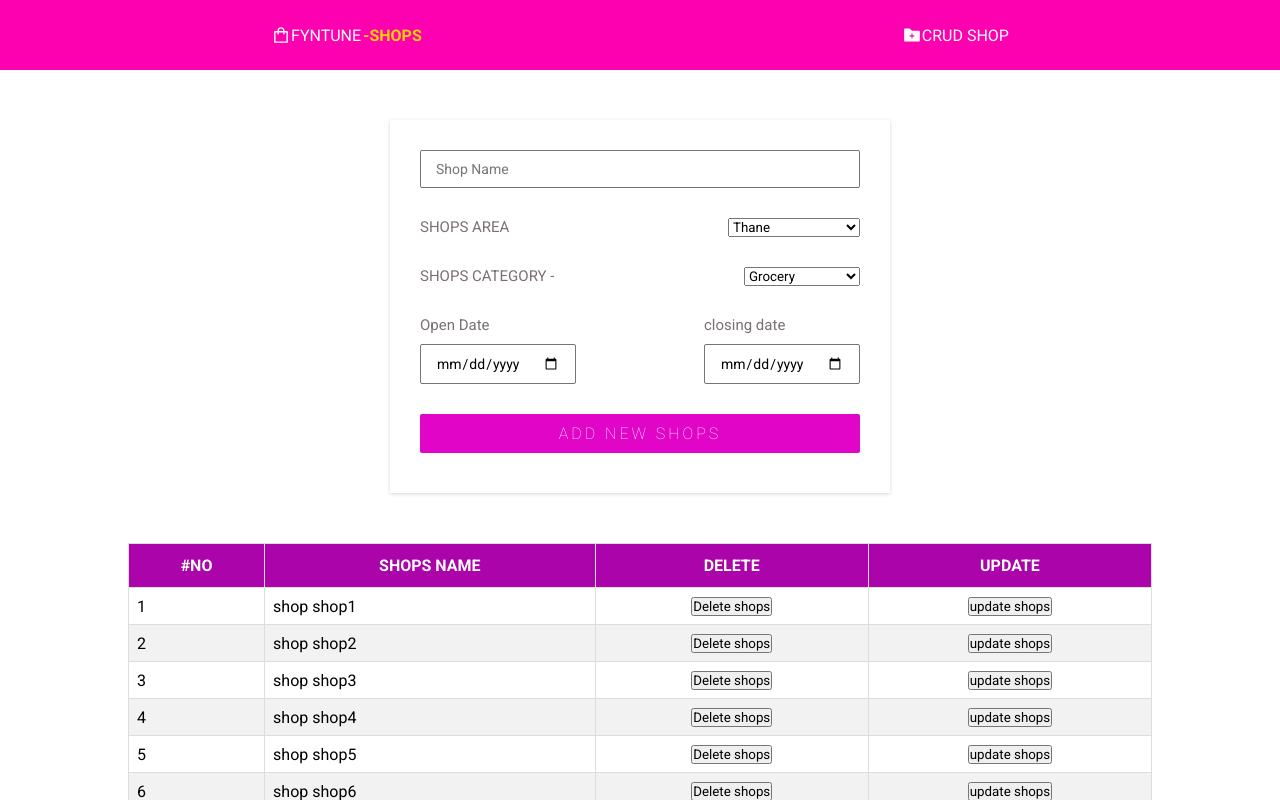
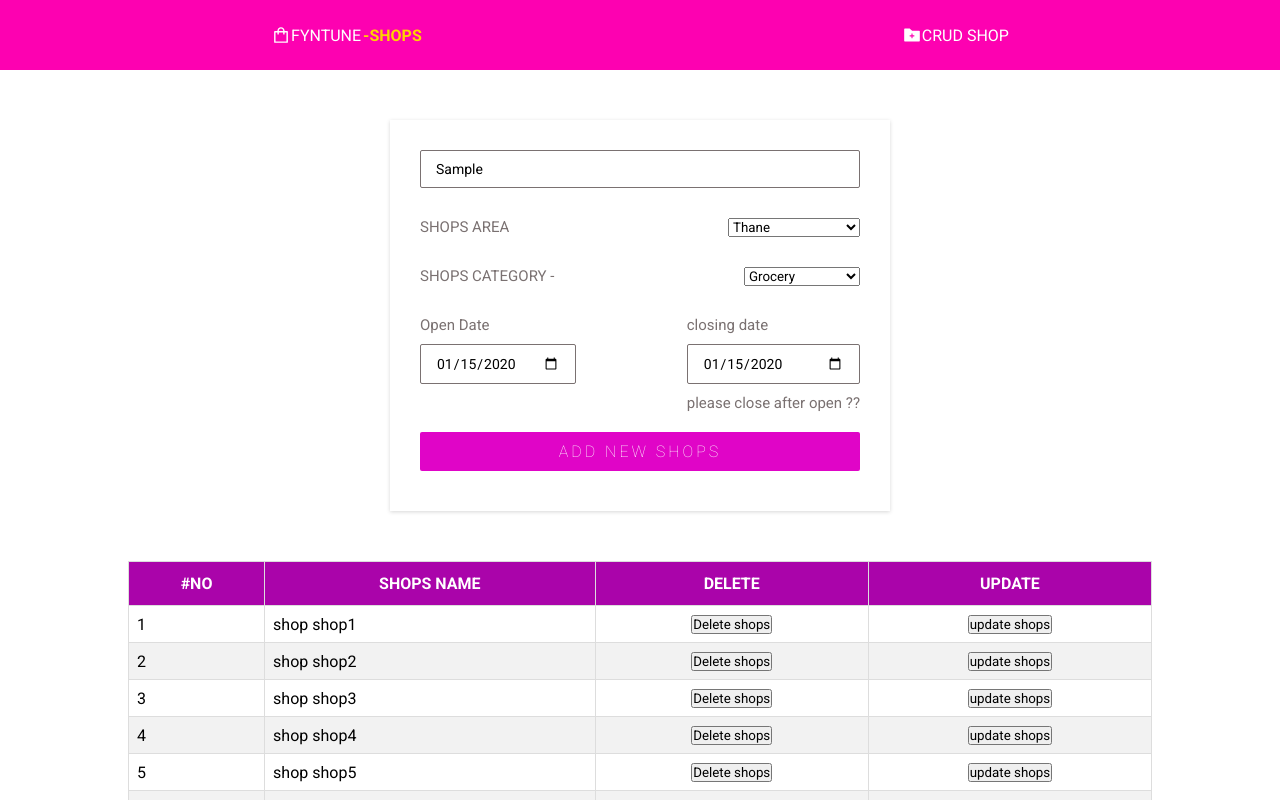
Before and after one commit to Imran-2022/FYNTUNE-SHOPS, a React (Create React App) app: page /add-shops in a window 1280 px wide. Both pictures are taken after typing "Sample", "2020-01-15", "2020-01-15" into the empty fields and a click on the input "ADD NEW SHOPS". Shown: the top 800 px of the page. Built offline with nearby package versions, Linux system fonts and the light colour scheme.

Commit message:
closing date validate:

```diff
--- a/package.json
+++ b/package.json
@@ -6,6 +6,7 @@
     "@testing-library/jest-dom": "^5.16.4",
     "@testing-library/react": "^13.2.0",
     "@testing-library/user-event": "^13.5.0",
+    "moment": "^2.29.3",
     "react": "^18.1.0",
     "react-dom": "^18.1.0",
     "react-hook-form": "^7.31.2",
--- a/src/components/addShops/AddShops.js
+++ b/src/components/addShops/AddShops.js
@@ -5,26 +5,36 @@ import { shops} from '../../redux/actions';
 import "./Form.css"
 import "./Modal.css"
 import ShopsList from './ShopsList';
+import moment from 'moment';
+const AddShops = () => {
+    const [error,setError]=useState({
+        closeD:false
+    });
 
-const AddShops = () => {
     const storeLength = useSelector((state) => {
         return state.stores;
     })
     const dispatch = useDispatch();
     const { register, handleSubmit, formState: { errors }, reset } = useForm();
     const onSubmit = (data) => {
+        setError({...error,closeD:false})
+        const validateTime=moment(data.open).isBefore(data.close);
+       if(validateTime){
         dispatch(shops(data))
         console.table(data)
         alert("successfully submitted")
         reset()
+       }else{
+           setError({...error,closeD:true})
+       }
     };
-
     const [showModal, setShowModal] = useState(false);
     const handleKeyup = e => e.keyCode === 27 && setShowModal(false);
     useEffect(() => {
         if (showModal) window.addEventListener('keyup', handleKeyup);
         return () => window.removeEventListener('keyup', handleKeyup);
     });
+
     return (
         <>
             <form className="form" onSubmit={handleSubmit(onSubmit)} >
@@ -67,6 +77,7 @@ const AddShops = () => {
                         <p style={{ marginBottom: "10px" }}>closing date</p>
                         <input type="date"  {...register("close", { required: true })} />
                         {errors.close && <p>This field is required</p>}
+                        {error.closeD && <p>please close after open ??</p>}
                     </div>
                 </div>
 
```
Also changed, not shown: 1 other file (tests, documents, lock files or other folders).
